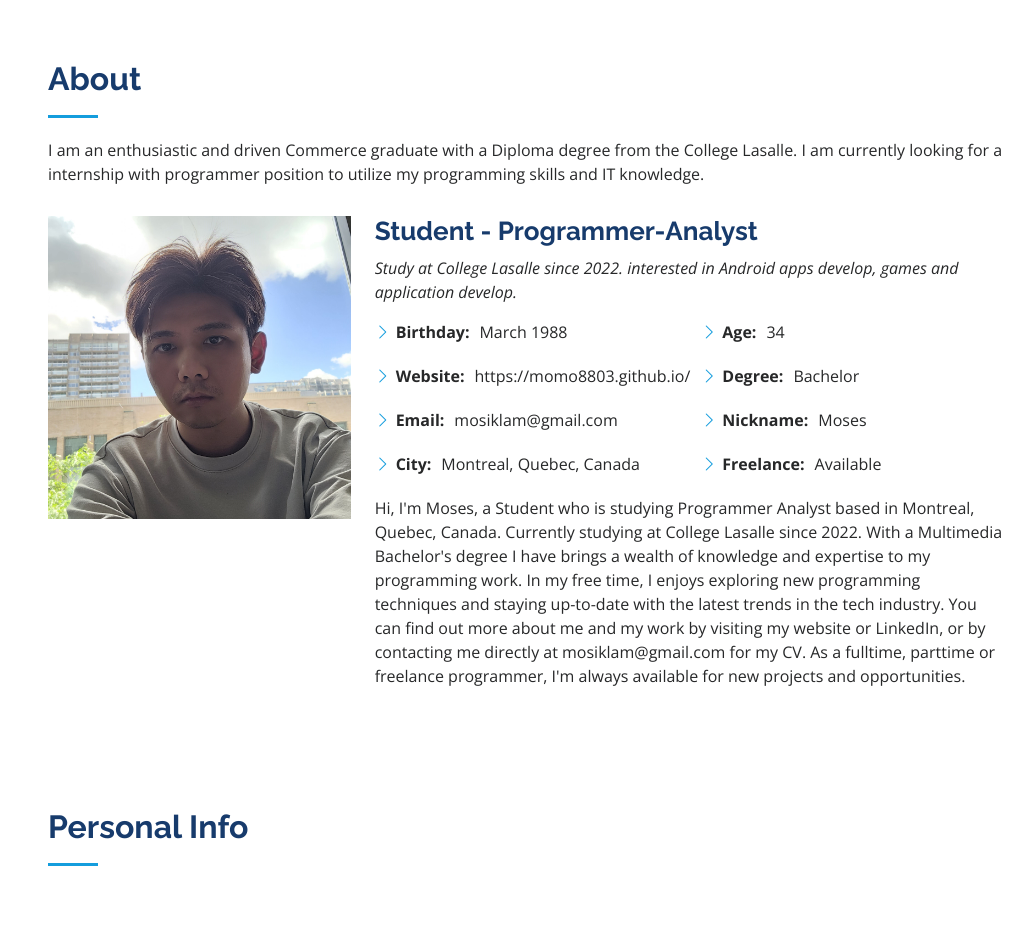
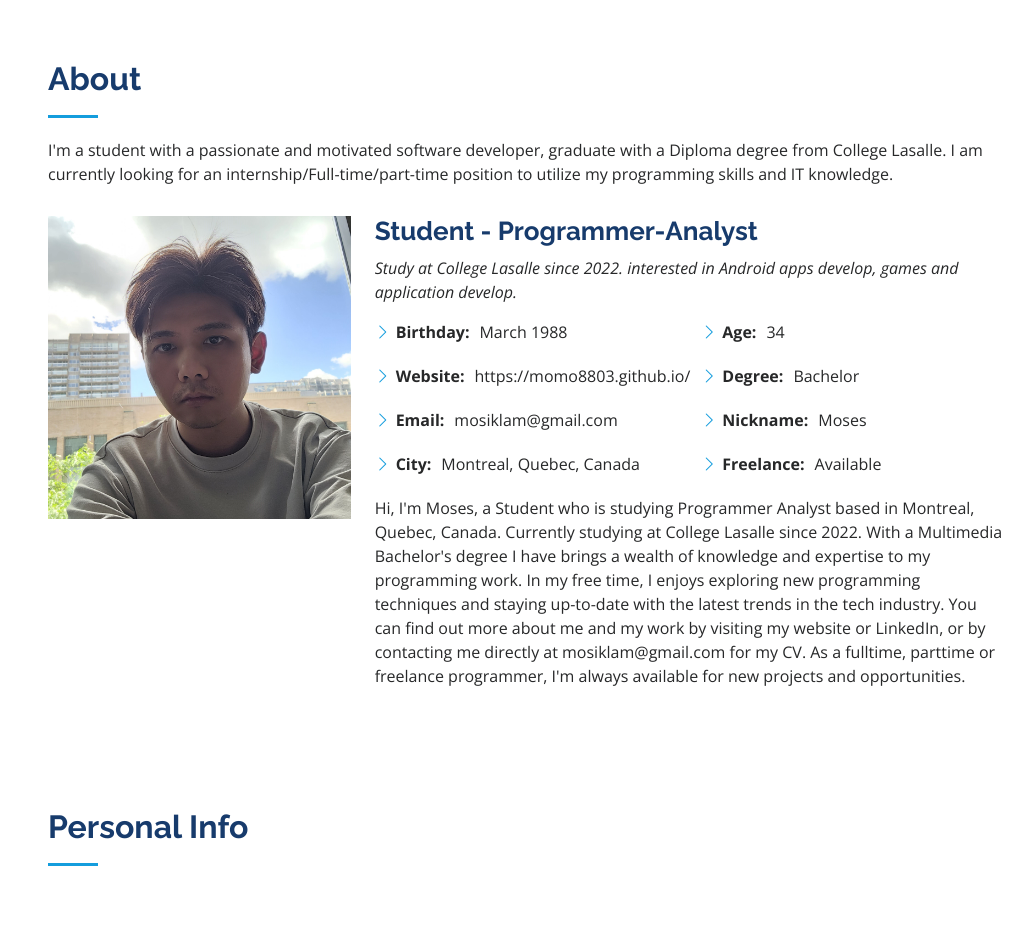
Before and after one commit to momo8803/momo8803.github.io, a plain HTML site: page index.html in a window 1280 px wide. Shown: the part 800-1738 px from the top of the page, without its empty margins (264-1280 px from the left). Drawn offline with nearby package versions, Linux system fonts and the light colour scheme.

Commit message:
Update index.html

```diff
--- a/index.html
+++ b/index.html
@@ -86,7 +86,7 @@
 
         <div class="section-title">
           <h2>About</h2>
-          <p>I am an enthusiastic and driven Commerce graduate with a Diploma degree from the College Lasalle. I am currently looking for a internship with programmer position to utilize my programming skills and IT knowledge.</p>
+          <p>I'm a student with a passionate and motivated software developer, graduate with a Diploma degree from College Lasalle. I am currently looking for an internship/Full-time/part-time position to utilize my programming skills and IT knowledge.</p>
         </div>
 
         <div class="row">
```
